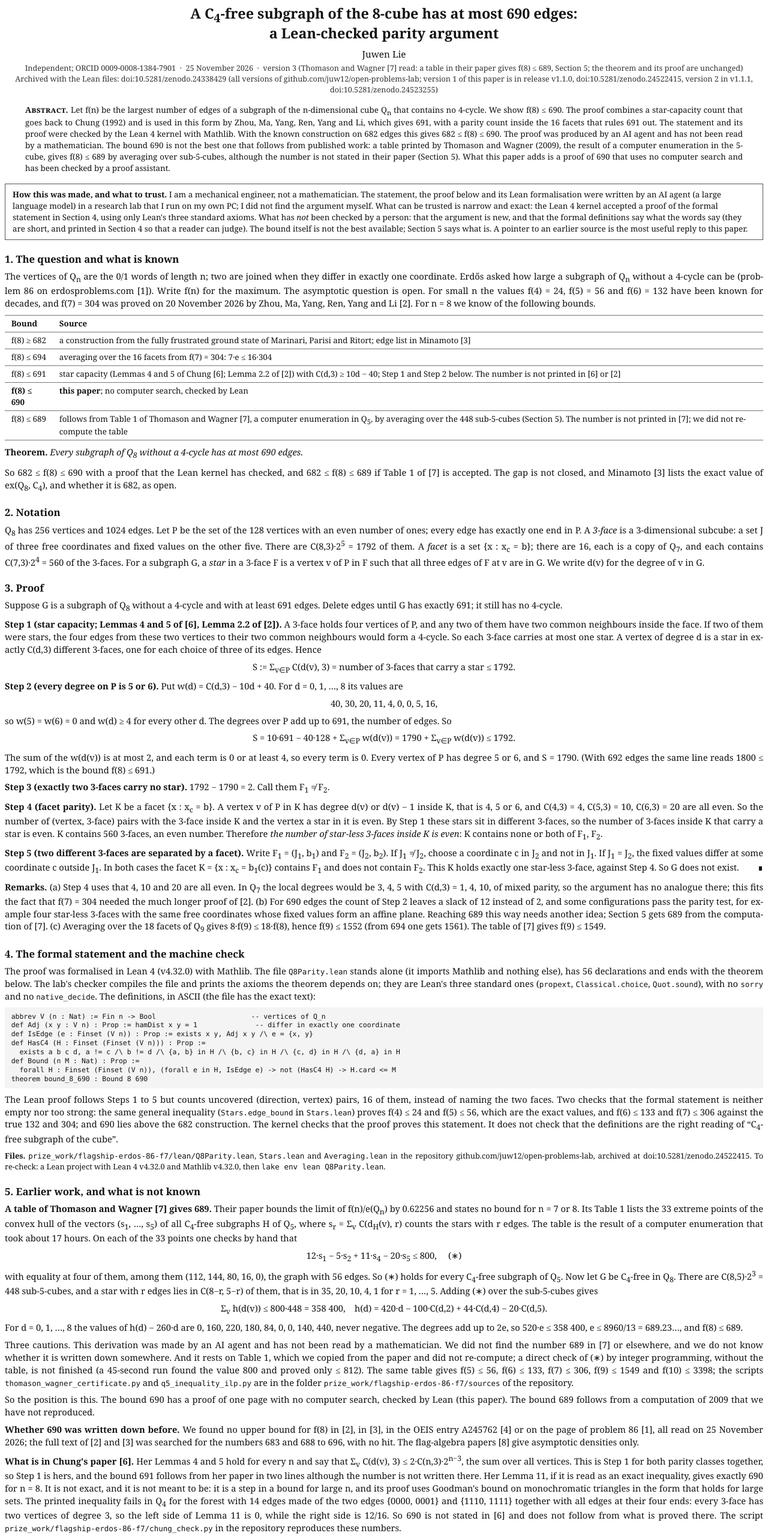
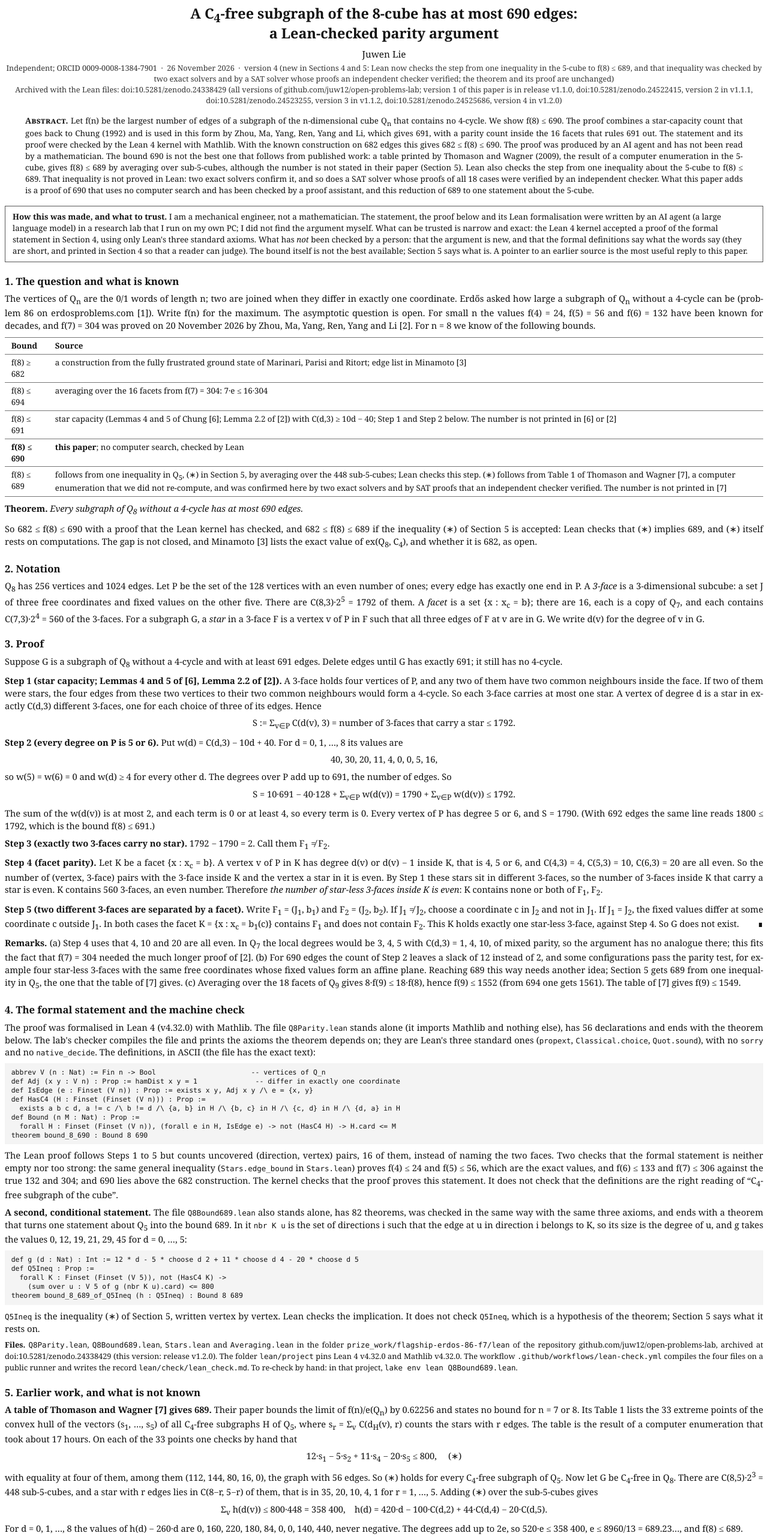
Before and after one commit to juw12/open-problems-lab, a plain HTML site: page docs/papers/2026-11-25-c4-free-8-cube-690.html in a window 1280 px wide. Shown: the top 2560 px of the page at 60% size. Drawn offline with Linux system fonts and the light colour scheme.

Commit message:
Paper version 4: Lean checks (*) => f(8) <= 689; (*) checked by two exact solvers and by SAT proofs verified by drat-trim; theorem and proof unchanged

```diff
--- a/docs/papers/2026-11-25-c4-free-8-cube-690.html
+++ b/docs/papers/2026-11-25-c4-free-8-cube-690.html
@@ -38,8 +38,8 @@ table { break-inside: avoid; }
 
 <h1>A C<sub>4</sub>-free subgraph of the 8-cube has at most 690 edges:<br>a Lean-checked parity argument</h1>
 <p class="author">Juwen Lie</p>
-<p class="affil">Independent; ORCID 0009-0008-1384-7901 &nbsp;·&nbsp; 25 November 2026 &nbsp;·&nbsp; version 3 (Thomason and Wagner [7] read: a table in their paper gives f(8) ≤ 689, Section 5; the theorem and its proof are unchanged)<br>
-Archived with the Lean files: doi:10.5281/zenodo.24338429 (all versions of github.com/juw12/open-problems-lab; version 1 of this paper is in release v1.1.0, doi:10.5281/zenodo.24522415, version 2 in v1.1.1, doi:10.5281/zenodo.24523255)</p>
+<p class="affil">Independent; ORCID 0009-0008-1384-7901 &nbsp;·&nbsp; 26 November 2026 &nbsp;·&nbsp; version 4 (new in Sections 4 and 5: Lean now checks the step from one inequality in the 5-cube to f(8) ≤ 689, and that inequality was checked by two exact solvers and by a SAT solver whose proofs an independent checker verified; the theorem and its proof are unchanged)<br>
+Archived with the Lean files: doi:10.5281/zenodo.24338429 (all versions of github.com/juw12/open-problems-lab; version 1 of this paper is in release v1.1.0, doi:10.5281/zenodo.24522415, version 2 in v1.1.1, doi:10.5281/zenodo.24523255, version 3 in v1.1.2, doi:10.5281/zenodo.24525686, version 4 in v1.2.0)</p>
 
 <div class="abstract"><b>Abstract.</b> Let f(n) be the largest number of edges of a subgraph of the n-dimensional
 cube Q<sub>n</sub> that contains no 4-cycle. We show f(8) ≤ 690. The proof combines a star-capacity count that goes back to Chung (1992) and is used in this form by
@@ -48,8 +48,11 @@ The statement and its proof were checked by the Lean 4 kernel with Mathlib. With
 edges this gives 682 ≤ f(8) ≤ 690. The proof was produced by an AI agent and has not been read by a mathematician.
 The bound 690 is not the best one that follows from published work: a table printed by Thomason and Wagner (2009),
 the result of a computer enumeration in the 5-cube, gives f(8) ≤ 689 by averaging over sub-5-cubes, although
-the number is not stated in their paper (Section 5). What this paper adds is a proof of 690 that uses no computer
-search and has been checked by a proof assistant.</div>
+the number is not stated in their paper (Section 5). Lean also checks the step from one inequality about the
+5-cube to f(8) ≤ 689. That inequality is not proved in Lean: two exact solvers confirm it, and so does a SAT
+solver whose proofs of all 18 cases were verified by an independent checker. What this paper adds is a proof of
+690 that uses no computer search and has been checked by a proof assistant, and this reduction of 689 to one
+statement about the 5-cube.</div>
 
 <div class="box"><b>How this was made, and what to trust.</b> I am a mechanical engineer, not a mathematician.
 The statement, the proof below and its Lean formalisation were written by an AI agent (a large language model) in a
@@ -73,13 +76,13 @@ Ren, Yang and Li [2]. For n = 8 we know of the following bounds.</p>
 <tr><td>f(8) ≤ 694</td><td>averaging over the 16 facets from f(7) = 304: 7·e ≤ 16·304</td></tr>
 <tr><td>f(8) ≤ 691</td><td>star capacity (Lemmas 4 and 5 of Chung [6]; Lemma 2.2 of [2]) with C(d,3) ≥ 10d − 40; Step 1 and Step 2 below. The number is not printed in [6] or [2]</td></tr>
 <tr><td><b>f(8) ≤ 690</b></td><td><b>this paper</b>; no computer search, checked by Lean</td></tr>
-<tr><td>f(8) ≤ 689</td><td>follows from Table 1 of Thomason and Wagner [7], a computer enumeration in Q<sub>5</sub>, by averaging over the 448 sub-5-cubes (Section 5). The number is not printed in [7]; we did not re-compute the table</td></tr>
+<tr><td>f(8) ≤ 689</td><td>follows from one inequality in Q<sub>5</sub>, (∗) in Section 5, by averaging over the 448 sub-5-cubes; Lean checks this step. (∗) follows from Table 1 of Thomason and Wagner [7], a computer enumeration that we did not re-compute, and was confirmed here by two exact solvers and by SAT proofs that an independent checker verified. The number is not printed in [7]</td></tr>
 </table>
 
 <div class="thm"><b>Theorem.</b> <i>Every subgraph of Q<sub>8</sub> without a 4-cycle has at most 690 edges.</i></div>
 
-<p>So 682 ≤ f(8) ≤ 690 with a proof that the Lean kernel has checked, and 682 ≤ f(8) ≤ 689 if Table 1 of [7] is
-accepted. The gap is not closed, and Minamoto [3] lists the exact value of ex(Q<sub>8</sub>, C<sub>4</sub>), and whether it is 682, as open.</p>
+<p>So 682 ≤ f(8) ≤ 690 with a proof that the Lean kernel has checked, and 682 ≤ f(8) ≤ 689 if the inequality (∗)
+of Section 5 is accepted: Lean checks that (∗) implies 689, and (∗) itself rests on computations. The gap is not closed, and Minamoto [3] lists the exact value of ex(Q<sub>8</sub>, C<sub>4</sub>), and whether it is 682, as open.</p>
 
 <h2>2. Notation</h2>
 
@@ -129,7 +132,7 @@ Step 4. So G does not exist. <span class="qed">∎</span></p>
 f(7) = 304 needed the much longer proof of [2]. (b) For 690 edges the count of Step 2 leaves a slack of 12
 instead of 2, and some configurations pass the parity test, for example four star-less 3-faces with the same free
 coordinates whose fixed values form an affine plane. Reaching 689 this way needs another idea; Section 5 gets 689
-from the computation of [7].
+from one inequality in Q<sub>5</sub>, the one that the table of [7] gives.
 (c) Averaging over the 18 facets of Q<sub>9</sub> gives 8·f(9) ≤ 18·f(8), hence f(9) ≤ 1552 (from 694 one gets
 1561). The table of [7] gives f(9) ≤ 1549.</p>
 
@@ -157,10 +160,29 @@ exact values, and f(6) ≤ 133 and f(7) ≤ 306 against the true 132 and 304; an
 The kernel checks that the proof proves this statement. It does not check that the definitions are the right
 reading of “C<sub>4</sub>-free subgraph of the cube”.</p>
 
-<p class="small"><b>Files.</b> <code>prize_work/flagship-erdos-86-f7/lean/Q8Parity.lean</code>,
-<code>Stars.lean</code> and <code>Averaging.lean</code> in the repository github.com/juw12/open-problems-lab,
-archived at doi:10.5281/zenodo.24522415. To re-check: a Lean project with Lean 4 v4.32.0 and Mathlib v4.32.0, then
-<code>lake env lean Q8Parity.lean</code>.</p>
+<p><b>A second, conditional statement.</b> The file <code>Q8Bound689.lean</code> also stands alone, has 82
+theorems, was checked in the same way with the same three axioms, and ends with a theorem that turns one
+statement about Q<sub>5</sub> into the bound 689. In it <code>nbr K u</code> is the set of directions i such that
+the edge at u in direction i belongs to K, so its size is the degree of u, and g takes the values
+0, 12, 19, 21, 29, 45 for d = 0, …, 5:</p>
+
+<pre>def g (d : Nat) : Int := 12 * d - 5 * choose d 2 + 11 * choose d 4 - 20 * choose d 5
+def Q5Ineq : Prop :=
+  forall K : Finset (Finset (V 5)), not (HasC4 K) -&gt;
+    (sum over u : V 5 of g (nbr K u).card) &lt;= 800
+theorem bound_8_689_of_Q5Ineq (h : Q5Ineq) : Bound 8 689</pre>
+
+<p><code>Q5Ineq</code> is the inequality (∗) of Section 5, written vertex by vertex. Lean checks the
+implication. It does not check <code>Q5Ineq</code>, which is a hypothesis of the theorem; Section 5 says what
+it rests on.</p>
+
+<p class="small"><b>Files.</b> <code>Q8Parity.lean</code>, <code>Q8Bound689.lean</code>, <code>Stars.lean</code>
+and <code>Averaging.lean</code> in the folder <code>prize_work/flagship-erdos-86-f7/lean</code> of the repository
+github.com/juw12/open-problems-lab, archived at doi:10.5281/zenodo.24338429 (this version: release v1.2.0). The
+folder <code>lean/project</code> pins Lean 4 v4.32.0 and Mathlib v4.32.0. The workflow
+<code>.github/workflows/lean-check.yml</code> compiles the four files on a public runner and writes the record
+<code>lean/check/lean_check.md</code>. To re-check by hand: in that project,
+<code>lake env lean Q8Bound689.lean</code>.</p>
 
 <h2>5. Earlier work, and what is not known</h2>
 
@@ -177,15 +199,33 @@ C(8,5)·2<sup>3</sup> = 448 sub-5-cubes, and a star with r edges lies in C(8−r
 <p class="eq">Σ<sub>v</sub> h(d(v)) ≤ 800·448 = 358 400, &nbsp;&nbsp; h(d) = 420·d − 100·C(d,2) + 44·C(d,4) − 20·C(d,5).</p>
 <p>For d = 0, 1, …, 8 the values of h(d) − 260·d are 0, 160, 220, 180, 84, 0, 0, 140, 440, never negative. The
 degrees add up to 2e, so 520·e ≤ 358 400, e ≤ 8960/13 = 689.23…, and f(8) ≤ 689.</p>
-<p>Three cautions. This derivation was made by an AI agent and has not been read by a mathematician. We did not
-find the number 689 in [7] or elsewhere, and we do not know whether it is written down somewhere. And it rests
-on Table 1, which we copied from the paper and did not re-compute; a direct check of (∗) by integer programming,
-without the table, is not finished (a 45-second run found the value 800 and proved only ≤ 812). The same table
-gives f(5) ≤ 56, f(6) ≤ 133, f(7) ≤ 306, f(9) ≤ 1549 and f(10) ≤ 3398; the scripts
-<code>thomason_wagner_certificate.py</code> and <code>q5_inequality_ilp.py</code> are in the folder
-<code>prize_work/flagship-erdos-86-f7/sources</code> of the repository.</p>
+<p><b>What Lean checks of this.</b> Everything after (∗). The theorem <code>bound_8_689_of_Q5Ineq</code> of
+Section 4 is the averaging just described: each sub-5-cube of Q<sub>8</sub> is a copy of Q<sub>5</sub>, the 448
+copies are added up, and the kernel checks h(d) ≥ 260·d. So f(8) ≤ 689 needs (∗) and nothing else.</p>
+<p><b>What (∗) rests on.</b> Not on a proof that Lean or a person has checked. It rests on computations of three
+kinds. (i) Table 1 of [7], which we copied from the paper and did not re-compute. (ii) Two exact solvers, asked
+directly and without the table for a C<sub>4</sub>-free subgraph of Q<sub>5</sub> whose left side of (∗) is at
+least 801. The question was cut into cases by the largest degree and by the degrees of the neighbours of a vertex
+of largest degree; if the largest degree is at most 3, the left side is at most 32·21 = 672 and no run is needed.
+CP-SAT (OR-Tools 9.15) and HiGHS (SciPy 1.18) both answer “infeasible” in every case, and both find a graph when
+asked for 800. These runs leave no proof. (iii) The same question as a formula for the SAT solver CaDiCaL 2.1.3
+[9], in 18 cases. In each case the solver wrote a DRAT proof that there is no solution, and a separate program,
+drat-trim [10], verified all 18 proofs (9.4 GB together; the hardest case took 16 minutes to solve and 21 minutes
+to check). In (iii) a wrong answer of the solver would have been caught. What is trusted there is the program
+that writes the formulas, the case split, which uses the symmetries of Q<sub>5</sub>, and the checker. Runs with
+no case split (CP-SAT for 5.3 hours, CaDiCaL for 2.5 hours) did not finish and decide nothing. The proofs were too
+large to keep; the program, the SHA-256 of every formula and proof and the output of the checker are in the
+repository, and the runs can be repeated on a public runner.</p>
+<p><b>Two more cautions.</b> The derivation, the formulas and the case split were made by an AI agent and have not
+been read by a mathematician. We did not find the number 689 in [7] or elsewhere, and we do not know whether it is
+written down somewhere. The same table gives f(5) ≤ 56, f(6) ≤ 133, f(7) ≤ 306, f(9) ≤ 1549 and f(10) ≤ 3398.
+Scripts and records are in the folder <code>prize_work/flagship-erdos-86-f7/sources</code> of the repository:
+<code>thomason_wagner_certificate.py</code>, <code>q5_inequality_cases.py</code>, <code>q5_sat_proof.py</code>,
+<code>q5_inequality_RESULT.md</code> and the folders <code>q5_runs</code> and <code>q5_sat_runs</code>.</p>
 <p>So the position is this. The bound 690 has a proof of one page with no computer search, checked by Lean (this
-paper). The bound 689 follows from a computation of 2009 that we have not reproduced.</p>
+paper). The bound 689 is checked by Lean up to one inequality about Q<sub>5</sub>, and that inequality rests on
+computations: a table of 2009 that we have not reproduced, two exact solvers, and SAT proofs verified by an
+independent checker. It is not a theorem that Lean has checked from start to end.</p>
 
 <p><b>Whether 690 was written down before.</b> We found no upper bound for f(8) in [2], in [3], in the OEIS entry A245762 [4] or on
 the page of problem 86 [1], all read on 25 November 2026; the full text of [2] and [3] was searched for the numbers
@@ -216,6 +256,8 @@ elsewhere. Only the parity Step 4 may be new, and it is short enough that it may
 <li>F. R. K. Chung, <i>Subgraphs of a hypercube containing no small even cycles</i>, J. Graph Theory 16 (1992), 273–286. Read on 25 November 2026 (copy on the author's page).</li>
 <li>A. Thomason, P. Wagner, <i>Bounding the size of square-free subgraphs of the hypercube</i>, Discrete Math. 309 (2009), 1730–1735. Read on 25 November 2026.</li>
 <li>J. Balogh, P. Hu, B. Lidický, H. Liu, <i>Upper bounds on the size of 4- and 6-cycle-free subgraphs of the hypercube</i>, arXiv:1201.0209; R. Baber, <i>Turán densities of hypercubes</i>, arXiv:1201.3587. Asymptotic bounds only.</li>
+<li>A. Biere, T. Faller, K. Fazekas, M. Fleury, N. Froleyks, F. Pollitt, <i>CaDiCaL 2.0</i>, Computer Aided Verification (CAV 2024), LNCS 14681, 133–152. Used here: version 2.1.3.</li>
+<li>N. Wetzler, M. J. H. Heule, W. A. Hunt Jr., <i>DRAT-trim: Efficient checking and trimming using expressive clausal proofs</i>, SAT 2014, LNCS 8561, 422–429. Used here: github.com/marijnheule/drat-trim, commit 2e3b2dc.</li>
 </ol>
 
 </body>
```
Also changed, not shown: 3 other files.
